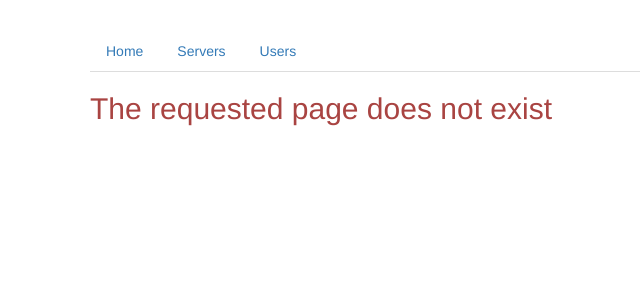
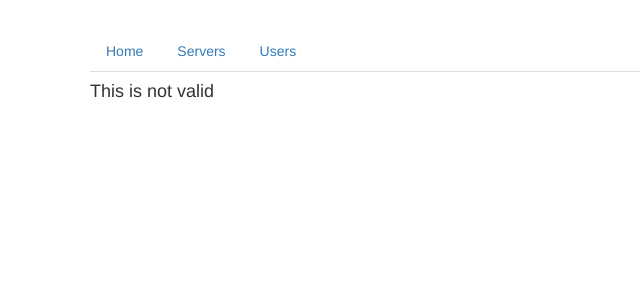
Before and after one commit to Arish11/routing-start, an Angular app: page /not-found in a window 1280 px wide. Shown: the top 300 px of the page, without its empty margins (175-815 px from the left). Built offline with nearby package versions, Linux system fonts and the light colour scheme.

Commit message:
passing data from route to a component without using params

```diff
--- a/src/app/app.module.ts
+++ b/src/app/app.module.ts
@@ -16,6 +16,7 @@ import { NotFoundComponent } from './not-found/not-found.component';
 import { AuthGuard } from './auth-guard.service';
 import { AuthService } from './auth-service.service';
 import { CanDeactivateGuard } from './servers/edit-server/can-deactivate.service';
+import { ErrorMessageComponent } from './error-message/error-message.component';
 
 const appRoutes : Routes = [
   {path:'',component:HomeComponent},
@@ -29,7 +30,7 @@ const appRoutes : Routes = [
     {path:":id",component:ServerComponent},
     {path:":id/edit",component:EditServerComponent, canDeactivate:[CanDeactivateGuard]},
   ]},
-  {path:"not-found", component:NotFoundComponent},
+  {path:"not-found", component:ErrorMessageComponent, data: {message : 'This is not valid'}},
   {path:"**", redirectTo:"not-found"}
 
 ]
@@ -43,7 +44,8 @@ const appRoutes : Routes = [
     UserComponent,
     EditServerComponent,
     ServerComponent,
-    NotFoundComponent
+    NotFoundComponent,
+    ErrorMessageComponent
   ],
   imports: [
     BrowserModule,
--- /dev/null
+++ b/src/app/error-message/error-message.component.html
@@ -0,0 +1 @@
+<h4>{{errorMessage}}</h4>
--- /dev/null
+++ b/src/app/error-message/error-message.component.ts
@@ -0,0 +1,24 @@
+import { Component, OnInit } from '@angular/core';
+import { ActivatedRoute } from '@angular/router';
+
+@Component({
+  selector: 'app-error-message',
+  templateUrl: './error-message.component.html',
+  styleUrls: ['./error-message.component.css']
+})
+export class ErrorMessageComponent implements OnInit {
+ errorMessage : string;
+
+  constructor(private route : ActivatedRoute) { }
+
+  ngOnInit(): void {
+    this.errorMessage =  this.route.data['message']
+
+    this.route.data.subscribe(
+      (data) => {
+        this.errorMessage = data['message']
+      }
+    )
+  }
+
+}
```
Also changed, not shown: src/app/error-message/error-message.component.css (added).
